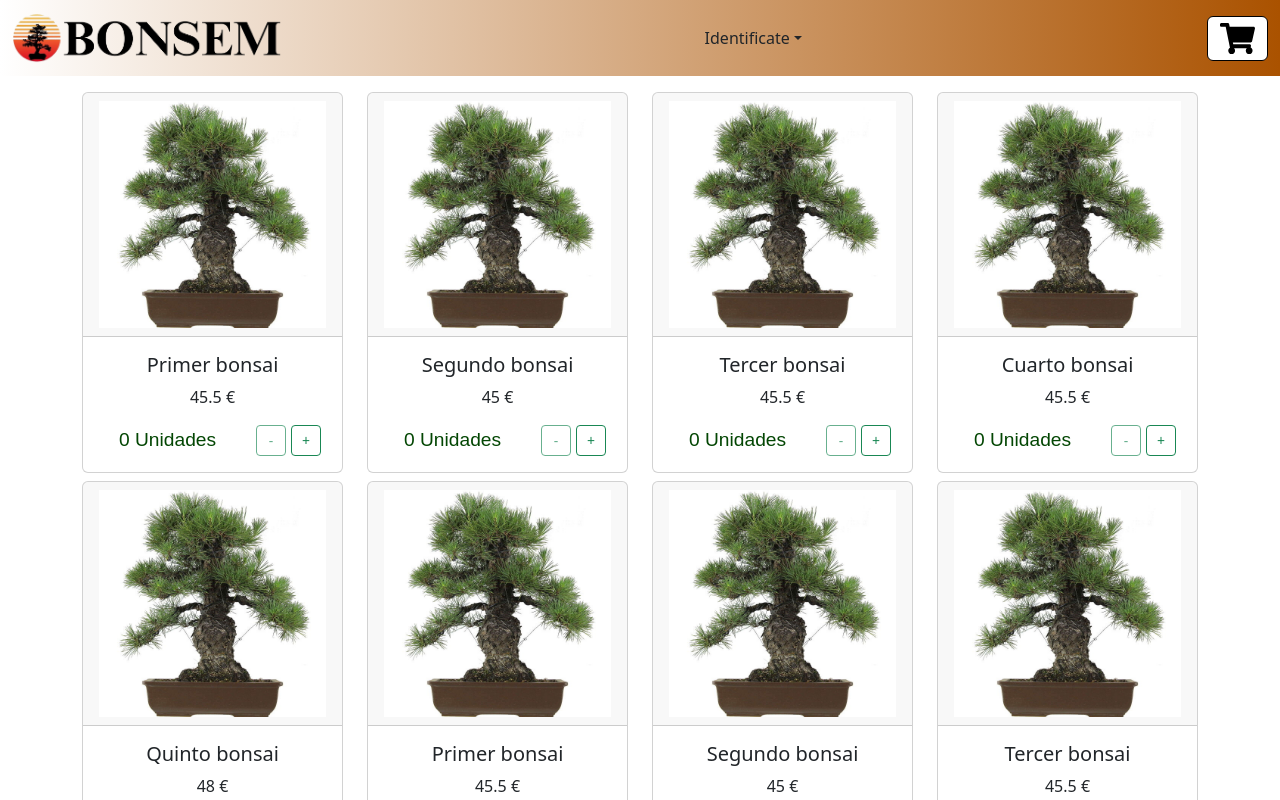
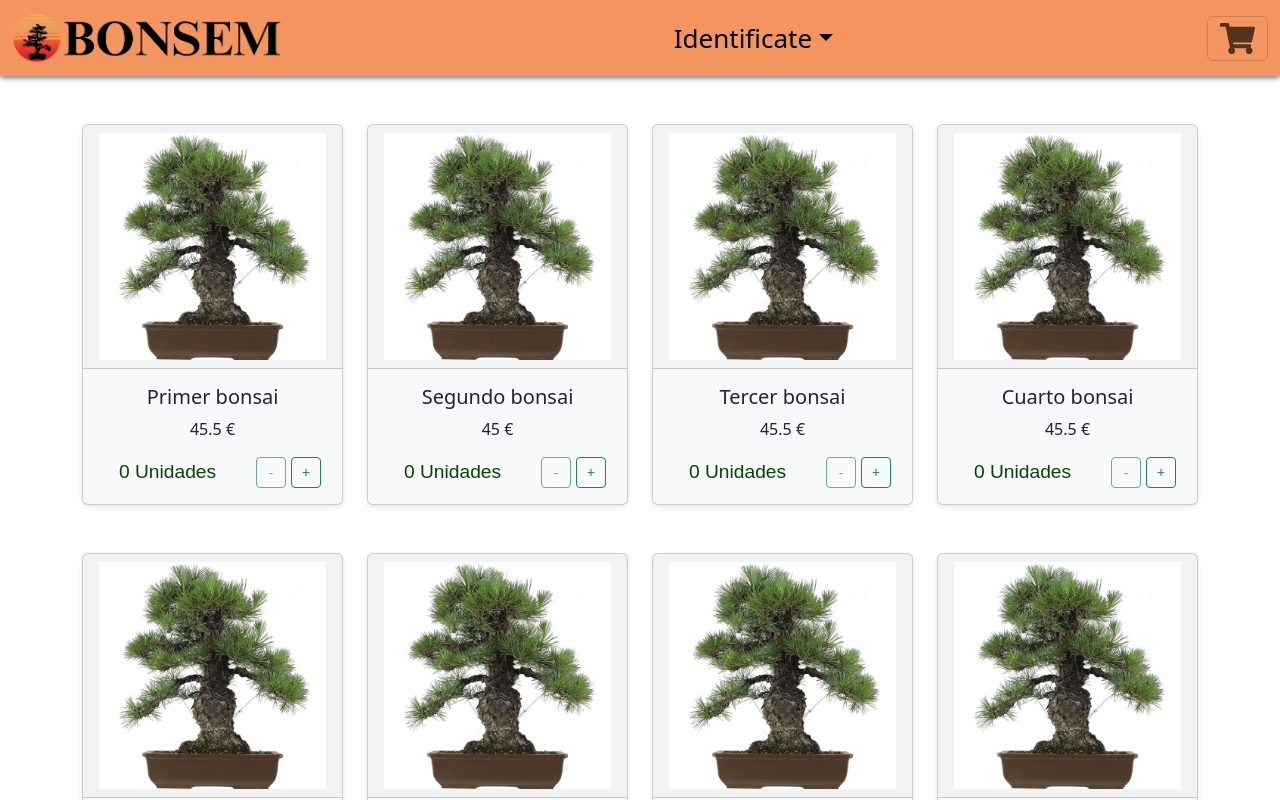
Before and after one commit to EvelynVanegas/DSM-Trabajo-React-2024, a React (Create React App) app in the folder my_webapp_2024/: page / in a window 1280 px wide. Shown: the top 800 px of the page. Built offline with nearby package versions, Linux system fonts and the light colour scheme.

Commit message:
Modificaciones de Estilos

```diff
--- a/my_webapp_2024/src/App.css
+++ b/my_webapp_2024/src/App.css
@@ -1,38 +1,3 @@
 .App {
   text-align: center;
 }
-
-.App-logo {
-  height: 40vmin;
-  pointer-events: none;
-}
-
-@media (prefers-reduced-motion: no-preference) {
-  .App-logo {
-    animation: App-logo-spin infinite 20s linear;
-  }
-}
-
-.App-header {
-  background-color: #282c34;
-  min-height: 100vh;
-  display: flex;
-  flex-direction: column;
-  align-items: center;
-  justify-content: center;
-  font-size: calc(10px + 2vmin);
-  color: white;
-}
-
-.App-link {
-  color: #61dafb;
-}
-
-@keyframes App-logo-spin {
-  from {
-    transform: rotate(0deg);
-  }
-  to {
-    transform: rotate(360deg);
-  }
-}
--- a/my_webapp_2024/src/App.js
+++ b/my_webapp_2024/src/App.js
@@ -9,6 +9,7 @@ import Footer from './Componentes/IU/Footer/Footer';
 import bon from './Componentes/Bonsais/imgs/BON1.jpg';
 
 function App() {
+
   const [bonsais] = useState([
     {
       id: 1,
--- a/my_webapp_2024/src/Componentes/Bonsais/Bonsai.css
+++ b/my_webapp_2024/src/Componentes/Bonsais/Bonsai.css
@@ -1,3 +1,7 @@
+.total-card {
+    background-color: #f8f9fa;
+    box-shadow: 0 2px 5px rgba(0, 0, 0, 0.1);
+}
 .quantity-btns {
     display: flex;
     align-items: center;
@@ -5,7 +9,7 @@
 
 .quantity-btn {
     width: 30px;
-    margin-right: 5px; /* Reducir el margen para evitar que los botones se desborden */
+    margin-right: 5px;
 }
 
 .product-quantity-wrapper {
--- a/my_webapp_2024/src/Componentes/Bonsais/Bonsai.js
+++ b/my_webapp_2024/src/Componentes/Bonsais/Bonsai.js
@@ -18,7 +18,7 @@ function Bonsai(props) {
     };
 
     return (
-        <Card className="mb-2">
+        <Card className="mb-5 total-card" style={{ maxWidth: '280px' }}>
             <Card.Header>
                 <Image
                     alt={props.bonsai.id}
--- a/my_webapp_2024/src/Componentes/IU/Header/Header.css
+++ b/my_webapp_2024/src/Componentes/IU/Header/Header.css
@@ -1,9 +1,10 @@
 .custom-navbar {
-    background: linear-gradient(to right, #fff, #aa5200);
+    background-color: #f07027be;
+    box-shadow: 0 2px 5px rgba(0, 0, 0, 0.548);
+    display: flex;
+    flex-direction: column;
+    align-items: center;
+    justify-content: center;
+    font-size: calc(10px + 2vmin);
+    color: black;
 }
-
-.navbar-toggle-black {
-    background-color: #ffffff !important; /* Fondo */
-    border-color: #000000 !important; /* Borde */
-    color: #000000 !important; /* Texto */
-  }
--- a/my_webapp_2024/src/Componentes/IU/Header/Header.js
+++ b/my_webapp_2024/src/Componentes/IU/Header/Header.js
@@ -9,7 +9,7 @@ function Header() {
 
     return (
         <>
-            <Navbar key='false' expand='false' className="custom-navbar mb-3" >
+            <Navbar key='false' expand='false' className="mb-5 custom-navbar">
                 <Container fluid>
 
                     {/* LOGO */}
```
